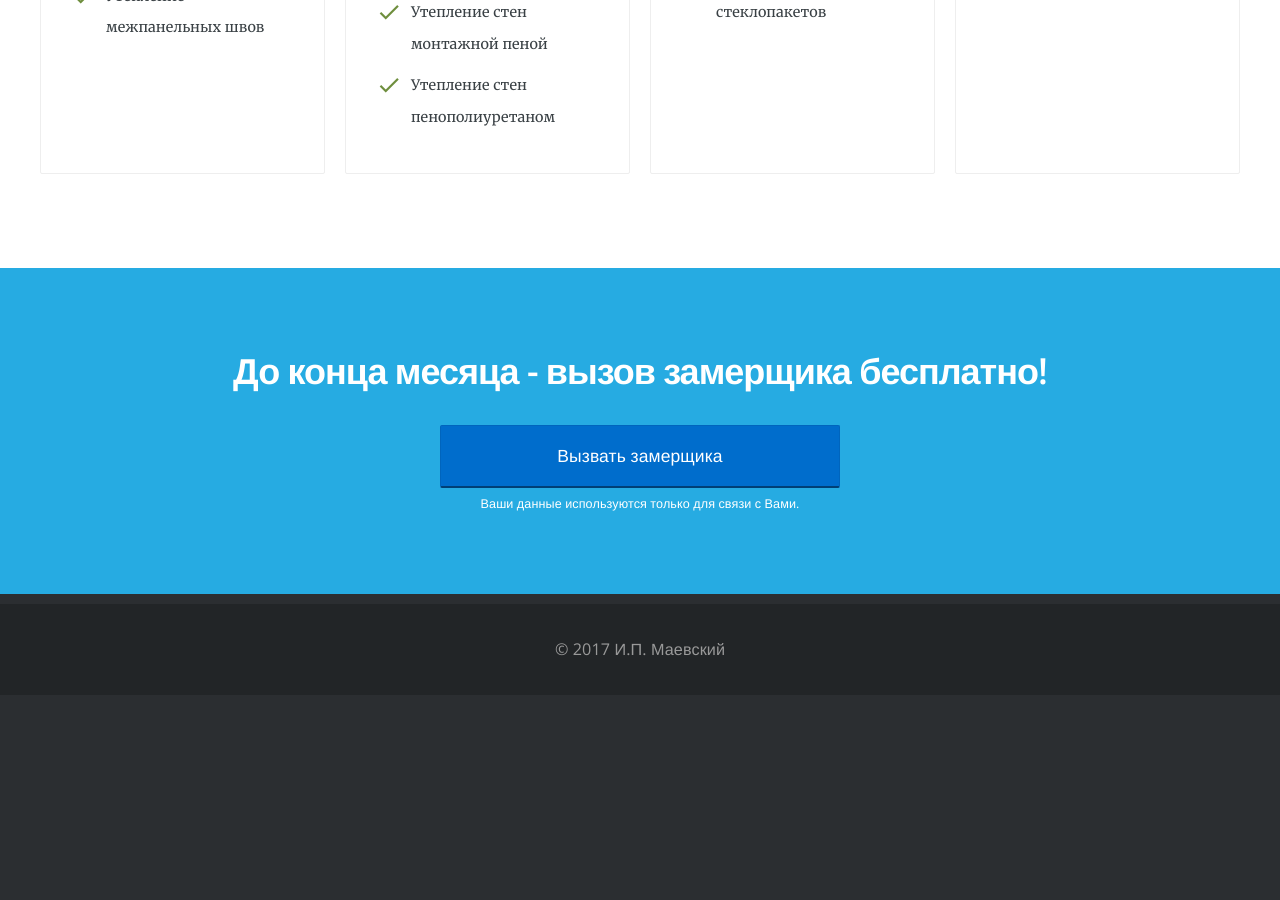
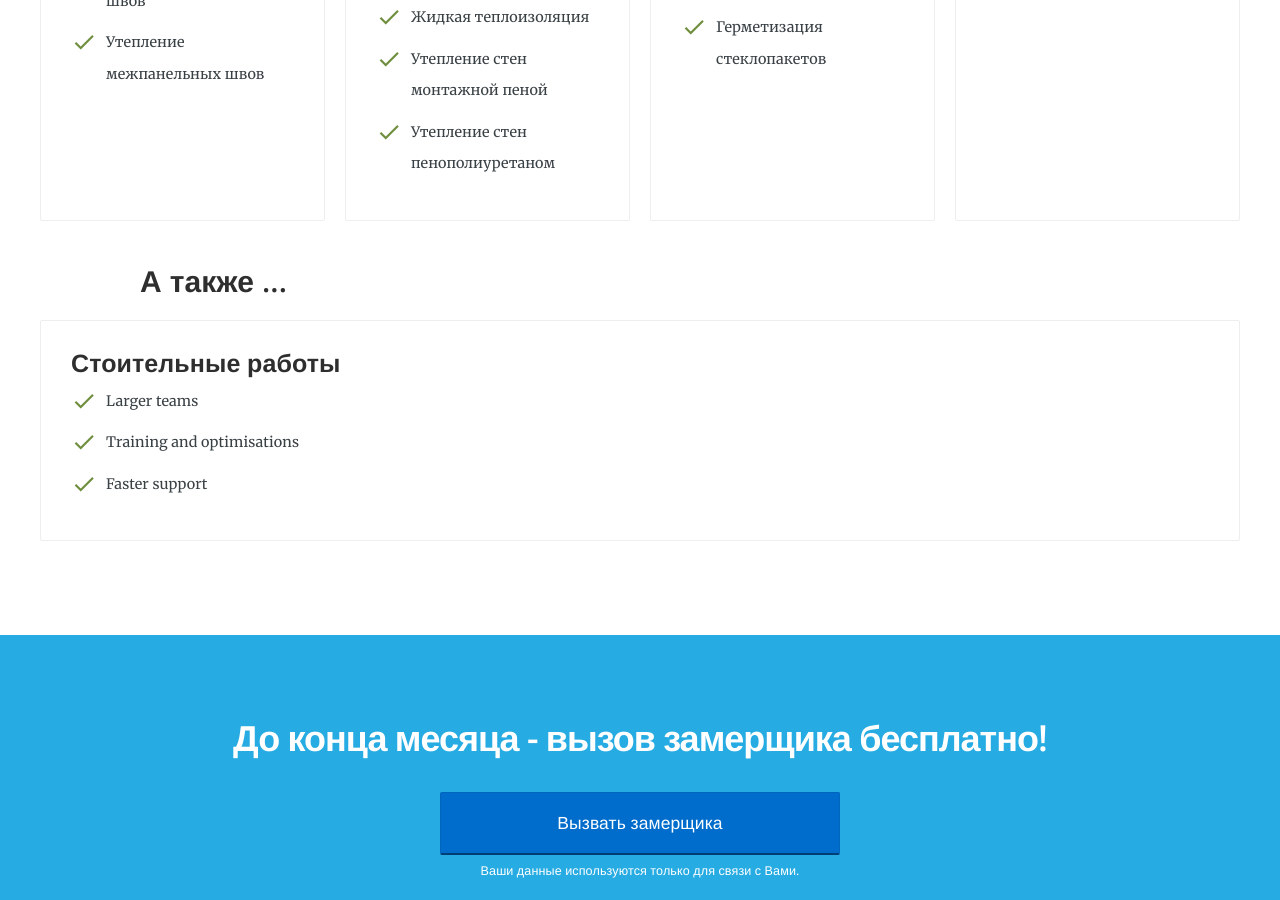
Before and after one commit to RakhimyanTim/alpenprom.github.io, a Jekyll site: the page built from pages/services.html, in a window 1280 px wide and 900 px high, scrolled down 2179 px. Built offline with Jekyll 4.4.1, drawn with Linux system fonts in a browser that asks for light colours; nearby versions of some CDN libraries; before the commit the page ends 2874 px from its top, so only the background shows below that; some of the changed text lies outside the part shown.

Commit message:
Update services.html

```diff
--- a/pages/services.html
+++ b/pages/services.html
@@ -7,9 +7,21 @@
 permalink: /services/
 ---
 
-<section id="services">
+<section>
 	<div class="container">
+		<h2 style="text-align: center;">Основные виды деятельности</h2>
 		{% include pricing-table.html %}
+
+		<h3>А также ...</h3>
+		<div class="plans">
+			<div class="plan">
+				<h4>Стоительные работы</h4>
+
+				<p><i class="material-icons">check</i> Larger teams</p>
+				<p><i class="material-icons">check</i> Training and optimisations</p>
+				<p><i class="material-icons">check</i> Faster support</p>
+			</div>
+		</div>
 	</div>
 </section>
 
```
